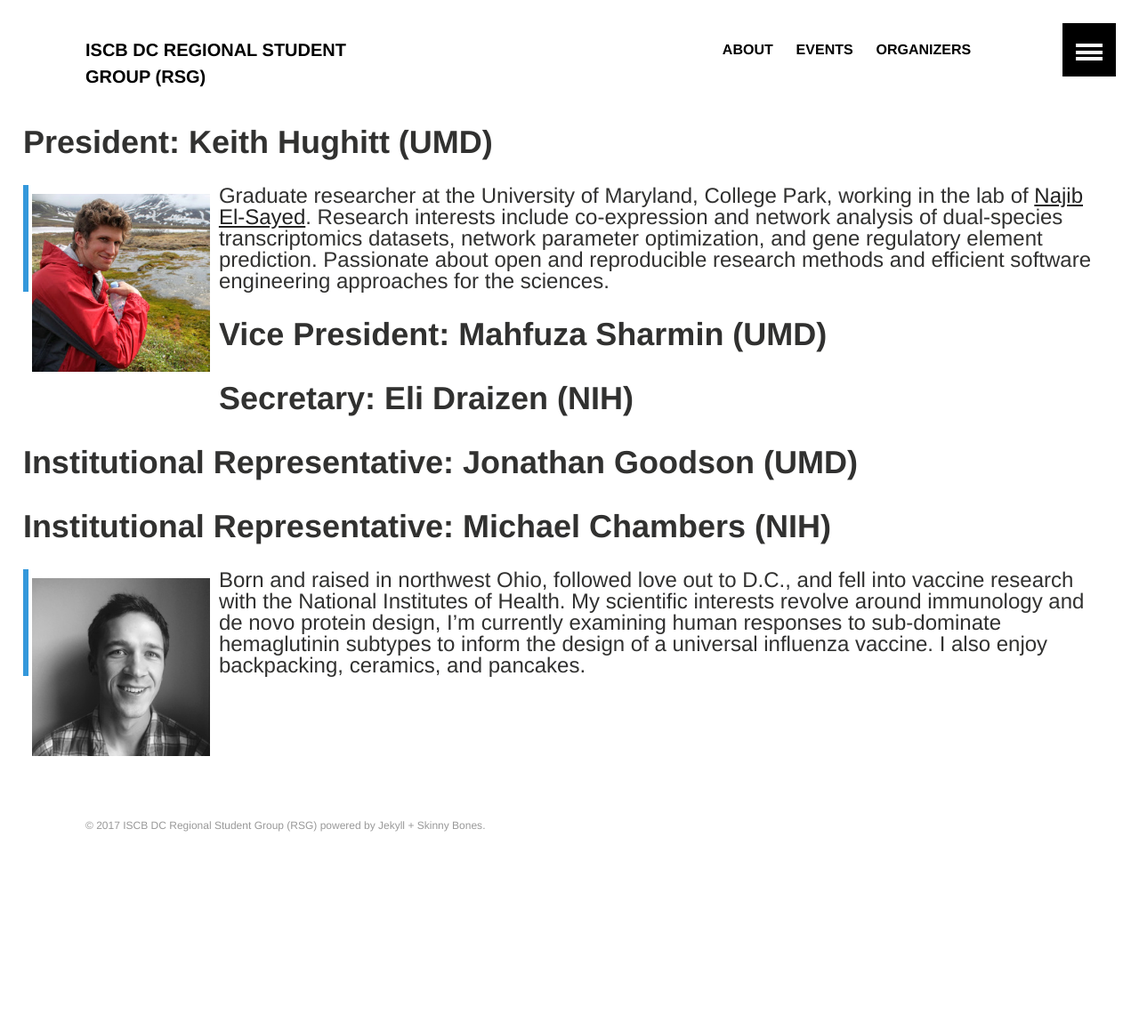
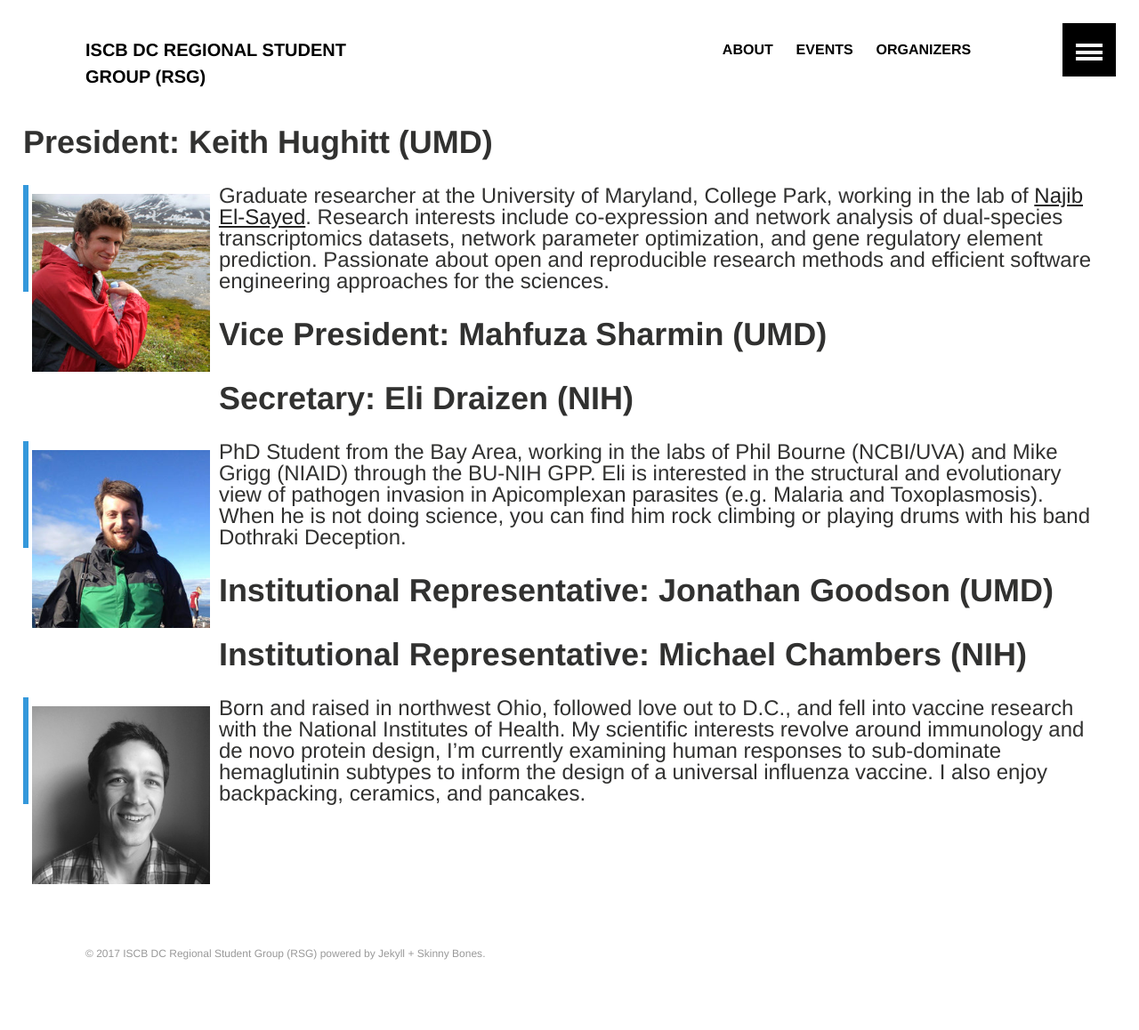
Before and after one commit to iscb-dc-rsg/iscb-dc-rsg.github.io, a Jekyll site: the page built from _pages/organizers.md, in a window 1280 px wide. Shown: the whole page at 89% size. Built offline with Jekyll 4.4.1, drawn with Linux system fonts in a browser that asks for light colours; our own code applies the rules of GitHub Pages for plain Markdown files; before the commit the page ends 1014 px from its top, so only the background shows below that.

Commit message:
Updated organizer profiles

```diff
--- a/_pages/organizers.md
+++ b/_pages/organizers.md
@@ -19,6 +19,14 @@ permalink: /organizers/
 
 # Secretary: Eli Draizen (NIH)
 
+![Eli Draizen](../images/organizers/draizen.jpg){: .organizer-image .float-left }
+
+> PhD Student from the Bay Area, working in the labs of Phil Bourne (NCBI/UVA)
+> and Mike Grigg (NIAID) through the BU-NIH GPP. Eli is interested in the
+> structural and evolutionary view of pathogen invasion in Apicomplexan
+> parasites (e.g. Malaria and Toxoplasmosis). When he is not doing science, you
+> can find him rock climbing or playing drums with his band Dothraki Deception.
+
 # Institutional Representative: Jonathan Goodson (UMD)
 
 # Institutional Representative: Michael Chambers (NIH)
```
Also changed, not shown: _pages/events.md (+3 -3 lines), images/organizers/draizen.jpg (added), images/organizers/sharmin.jpg (added).
